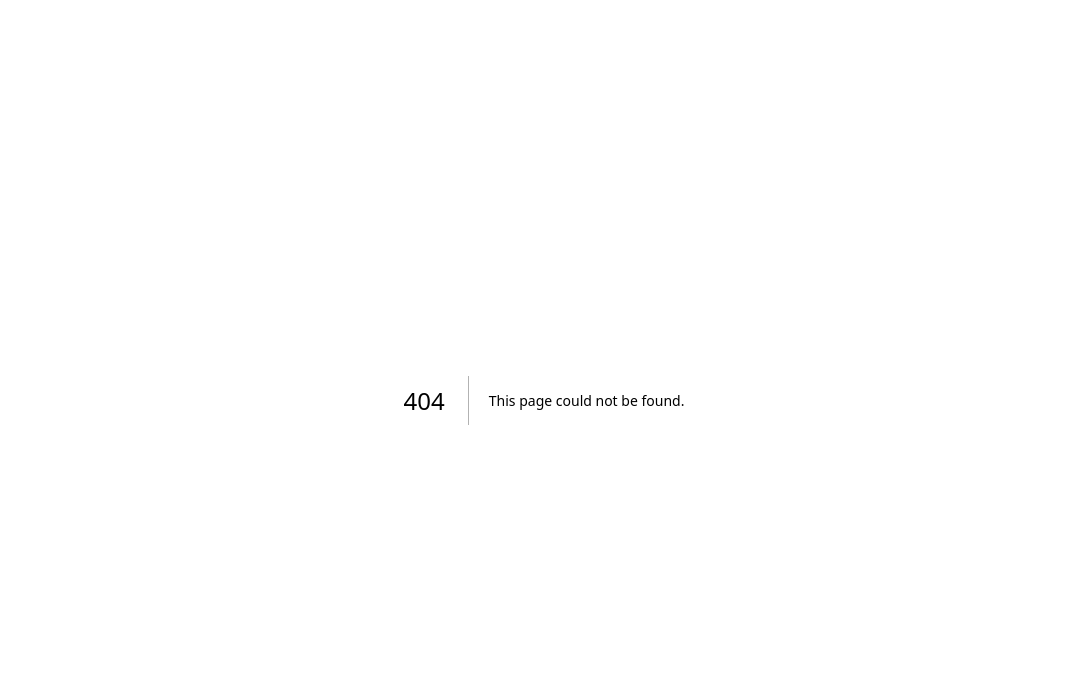
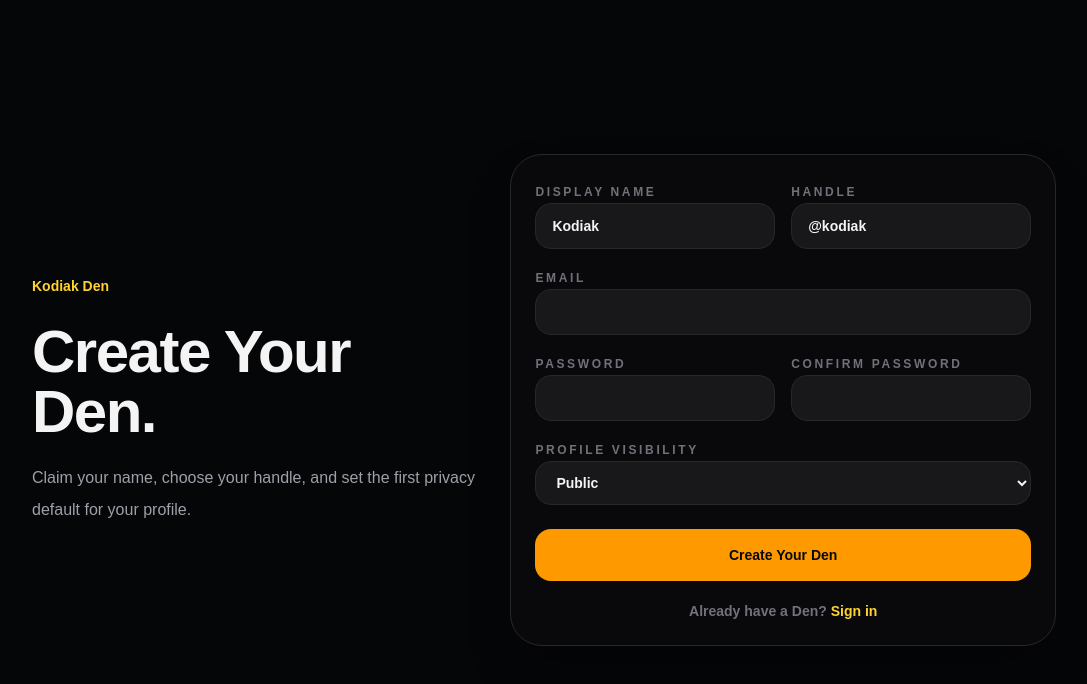
Before and after one commit to PapaKodiak92/kodiak-den, a Next.js app: page /create-den in a window 1280 px wide. Before the commit this address had no page. Shown: the top 684 px of the page, without its empty margins (96-1183 px from the left). Built offline with nearby package versions, Linux system fonts and the light colour scheme.

Commit message:
Add Create Your Den account page

```diff
--- /dev/null
+++ b/app/create-den/page.tsx
@@ -0,0 +1,121 @@
+"use client";
+
+import Link from "next/link";
+import { useRouter } from "next/navigation";
+import { FormEvent, useState } from "react";
+
+type ProfileVisibility = "Public" | "Pack only" | "Private";
+
+const profileStorageKey = "kodiak-den-local-profile";
+const accountStorageKey = "kodiak-den-account";
+const sessionStorageKey = "kodiak-den-session";
+
+function cleanHandle(value: string) {
+  const cleaned = value.trim().toLowerCase().replace(/\s+/g, "-").replace(/[^a-z0-9_@-]/g, "");
+  return cleaned ? (cleaned.startsWith("@") ? cleaned : `@${cleaned}`) : "@kodiak";
+}
+
+export default function CreateDenPage() {
+  const router = useRouter();
+  const [displayName, setDisplayName] = useState("Kodiak");
+  const [handle, setHandle] = useState("@kodiak");
+  const [email, setEmail] = useState("");
+  const [password, setPassword] = useState("");
+  const [confirmPassword, setConfirmPassword] = useState("");
+  const [profileVisibility, setProfileVisibility] = useState<ProfileVisibility>("Public");
+  const [error, setError] = useState("");
+
+  function createDen(event: FormEvent<HTMLFormElement>) {
+    event.preventDefault();
+    setError("");
+
+    const name = displayName.trim();
+    const cleanedHandle = cleanHandle(handle);
+    const accountEmail = email.trim().toLowerCase();
+
+    if (!name) return setError("Add a display name for your Den.");
+    if (!accountEmail.includes("@")) return setError("Use a valid email address.");
+    if (password.length < 8) return setError("Use at least 8 characters for your password.");
+    if (password !== confirmPassword) return setError("Passwords do not match.");
+
+    const profile = {
+      displayName: name.slice(0, 40),
+      handle: cleanedHandle,
+      bio: "Building my Den on Kodiak Den.",
+      bannerStyle: "Pine Ridge",
+      profileVisibility,
+      avatarImage: null,
+      bannerImage: null,
+    };
+
+    window.localStorage.setItem(profileStorageKey, JSON.stringify(profile));
+    window.localStorage.setItem(accountStorageKey, JSON.stringify({ email: accountEmail, handle: cleanedHandle }));
+    window.localStorage.setItem(sessionStorageKey, JSON.stringify({ signedInAt: new Date().toISOString(), handle: cleanedHandle }));
+
+    router.push("/my-den");
+  }
+
+  return (
+    <main className="min-h-screen bg-[#050608] px-6 py-8 text-zinc-100">
+      <section className="mx-auto grid min-h-[calc(100vh-4rem)] w-full max-w-5xl items-center gap-8 lg:grid-cols-[0.9fr_1.1fr]">
+        <div>
+          <Link href="/" className="text-sm font-black text-amber-300 transition hover:text-amber-200">
+            Kodiak Den
+          </Link>
+          <h1 className="mt-6 text-5xl font-black tracking-tight sm:text-6xl">Create Your Den.</h1>
+          <p className="mt-5 max-w-xl text-base leading-8 text-zinc-400">
+            Claim your name, choose your handle, and set the first privacy default for your profile.
+          </p>
+        </div>
+
+        <form onSubmit={createDen} className="rounded-[2rem] border border-zinc-800 bg-zinc-950 p-6 shadow-2xl shadow-black/40">
+          <div className="grid gap-4 sm:grid-cols-2">
+            <label className="space-y-2">
+              <span className="text-xs font-black uppercase tracking-[0.22em] text-zinc-500">Display name</span>
+              <input value={displayName} onChange={(event) => setDisplayName(event.target.value)} maxLength={40} className="w-full rounded-2xl border border-zinc-800 bg-zinc-900 px-4 py-3 text-sm font-bold outline-none focus:border-amber-500" />
+            </label>
+
+            <label className="space-y-2">
+              <span className="text-xs font-black uppercase tracking-[0.22em] text-zinc-500">Handle</span>
+              <input value={handle} onChange={(event) => setHandle(event.target.value)} maxLength={30} className="w-full rounded-2xl border border-zinc-800 bg-zinc-900 px-4 py-3 text-sm font-bold outline-none focus:border-amber-500" />
+            </label>
+
+            <label className="space-y-2 sm:col-span-2">
+              <span className="text-xs font-black uppercase tracking-[0.22em] text-zinc-500">Email</span>
+              <input type="email" value={email} onChange={(event) => setEmail(event.target.value)} className="w-full rounded-2xl border border-zinc-800 bg-zinc-900 px-4 py-3 text-sm font-bold outline-none focus:border-amber-500" />
+            </label>
+
+            <label className="space-y-2">
+              <span className="text-xs font-black uppercase tracking-[0.22em] text-zinc-500">Password</span>
+              <input type="password" value={password} onChange={(event) => setPassword(event.target.value)} className="w-full rounded-2xl border border-zinc-800 bg-zinc-900 px-4 py-3 text-sm font-bold outline-none focus:border-amber-500" />
+            </label>
+
+            <label className="space-y-2">
+              <span className="text-xs font-black uppercase tracking-[0.22em] text-zinc-500">Confirm password</span>
+              <input type="password" value={confirmPassword} onChange={(event) => setConfirmPassword(event.target.value)} className="w-full rounded-2xl border border-zinc-800 bg-zinc-900 px-4 py-3 text-sm font-bold outline-none focus:border-amber-500" />
+            </label>
+
+            <label className="space-y-2 sm:col-span-2">
+              <span className="text-xs font-black uppercase tracking-[0.22em] text-zinc-500">Profile visibility</span>
+              <select value={profileVisibility} onChange={(event) => setProfileVisibility(event.target.value as ProfileVisibility)} className="w-full rounded-2xl border border-zinc-800 bg-zinc-900 px-4 py-3 text-sm font-bold outline-none focus:border-amber-500">
+                <option>Public</option>
+                <option>Pack only</option>
+                <option>Private</option>
+              </select>
+            </label>
+          </div>
+
+          {error ? <p className="mt-4 rounded-2xl border border-red-500/30 bg-red-500/10 px-4 py-3 text-sm font-bold text-red-300">{error}</p> : null}
+
+          <button className="mt-6 w-full rounded-2xl bg-amber-500 px-6 py-4 text-sm font-black text-zinc-950 transition hover:bg-amber-400">
+            Create Your Den
+          </button>
+
+          <p className="mt-5 text-center text-sm font-bold text-zinc-500">
+            Already have a Den? <Link href="/sign-in" className="text-amber-300 hover:text-amber-200">Sign in</Link>
+          </p>
+        </form>
+      </section>
+    </main>
+  );
+}
```
